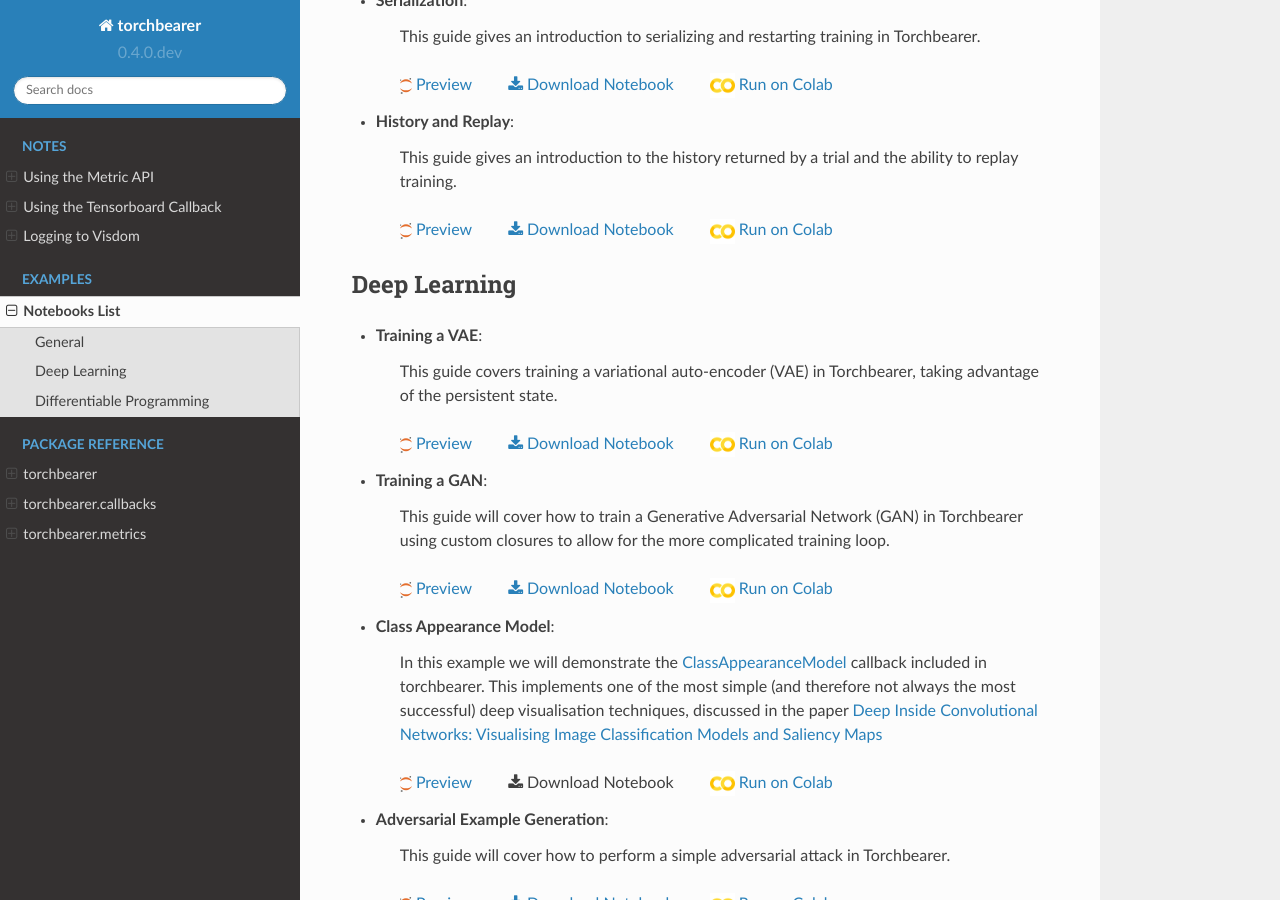
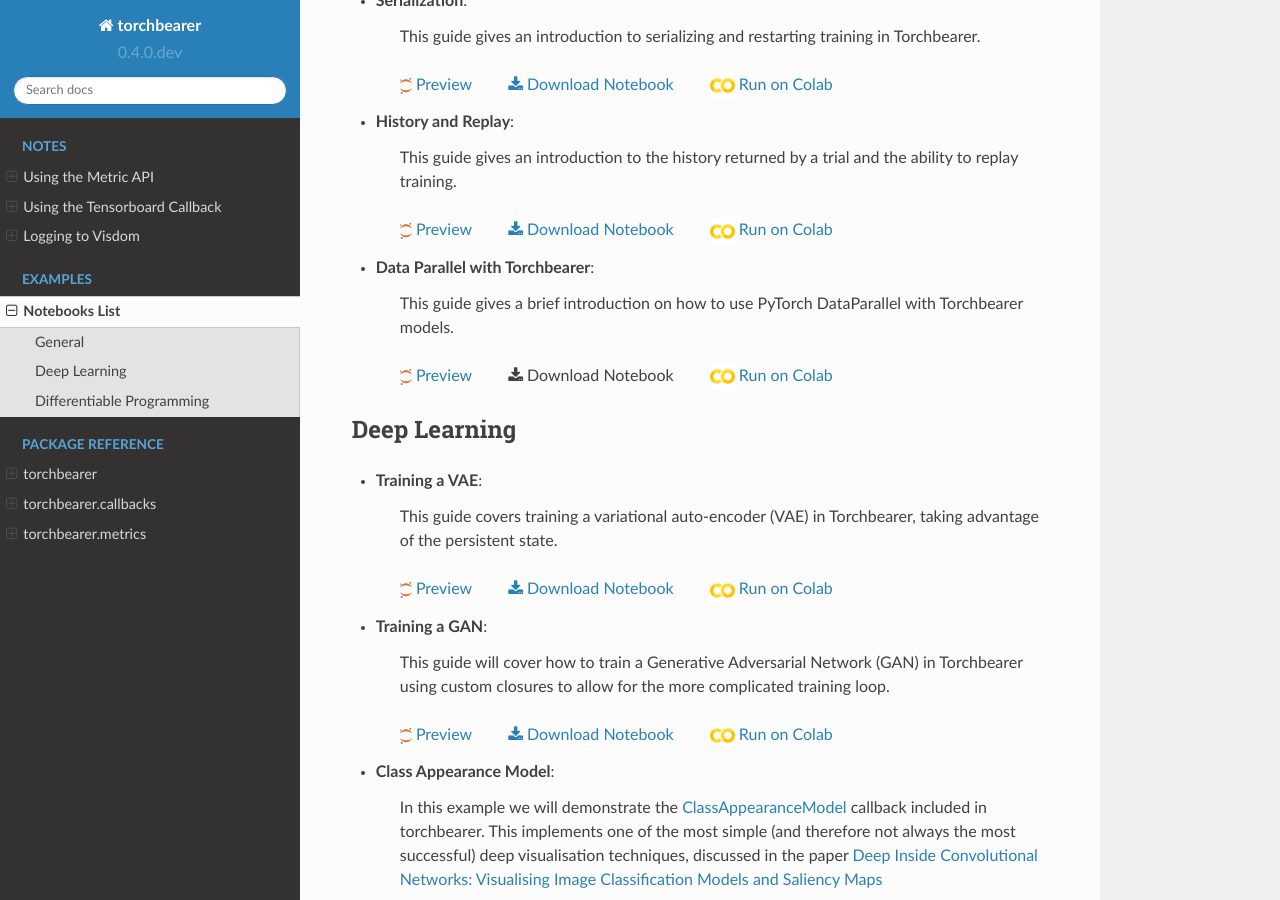
Before and after one commit to pytorchbearer/torchbearer, a Sphinx documentation site: the page built from docs/examples/notebooks.rst, in a window 1280 px wide and 900 px high, scrolled down 542 px. Built offline with Sphinx 7.4.7 and the Read the Docs theme 2.0.0, drawn with Linux system fonts in a browser that asks for light colours.

Commit message:
Add data parallel example to docs (#585)
* Add state unpacker callback

* Update changelog

* Add example

* Add test

* Fix travis

* Fix travis

* Add to docs

```diff
--- a/docs/examples/notebooks.rst
+++ b/docs/examples/notebooks.rst
@@ -35,6 +35,12 @@
     This guide gives an introduction to the history returned by a trial and the ability to replay training.
 
     |nbviewer| `Preview <https://nbviewer.jupyter.org/github/pytorchbearer/torchbearer/blob/master/docs/_static/notebooks/history.ipynb>`__   :download:`Download Notebook </_static/notebooks/history.ipynb>`   |colab| `Run on Colab <https://colab.research.google.com/github/pytorchbearer/torchbearer/blob/master/docs/_static/notebooks/history.ipynb>`__
+
+- **Data Parallel with Torchbearer**:
+
+    This guide gives a brief introduction on how to use PyTorch DataParallel with Torchbearer models.
+
+    |nbviewer| `Preview <https://nbviewer.jupyter.org/github/pytorchbearer/torchbearer/blob/master/docs/_static/notebooks/data_parallel.ipynb>`__   :download:`Download Notebook </_static/notebooks/data_parallel.ipynb>`   |colab| `Run on Colab <https://colab.research.google.com/github/pytorchbearer/torchbearer/blob/master/docs/_static/notebooks/data_parallel.ipynb>`__
 
 Deep Learning
 ^^^^^^^^^^^^^^^^^^^^^^^^^^^^^^^^
```
